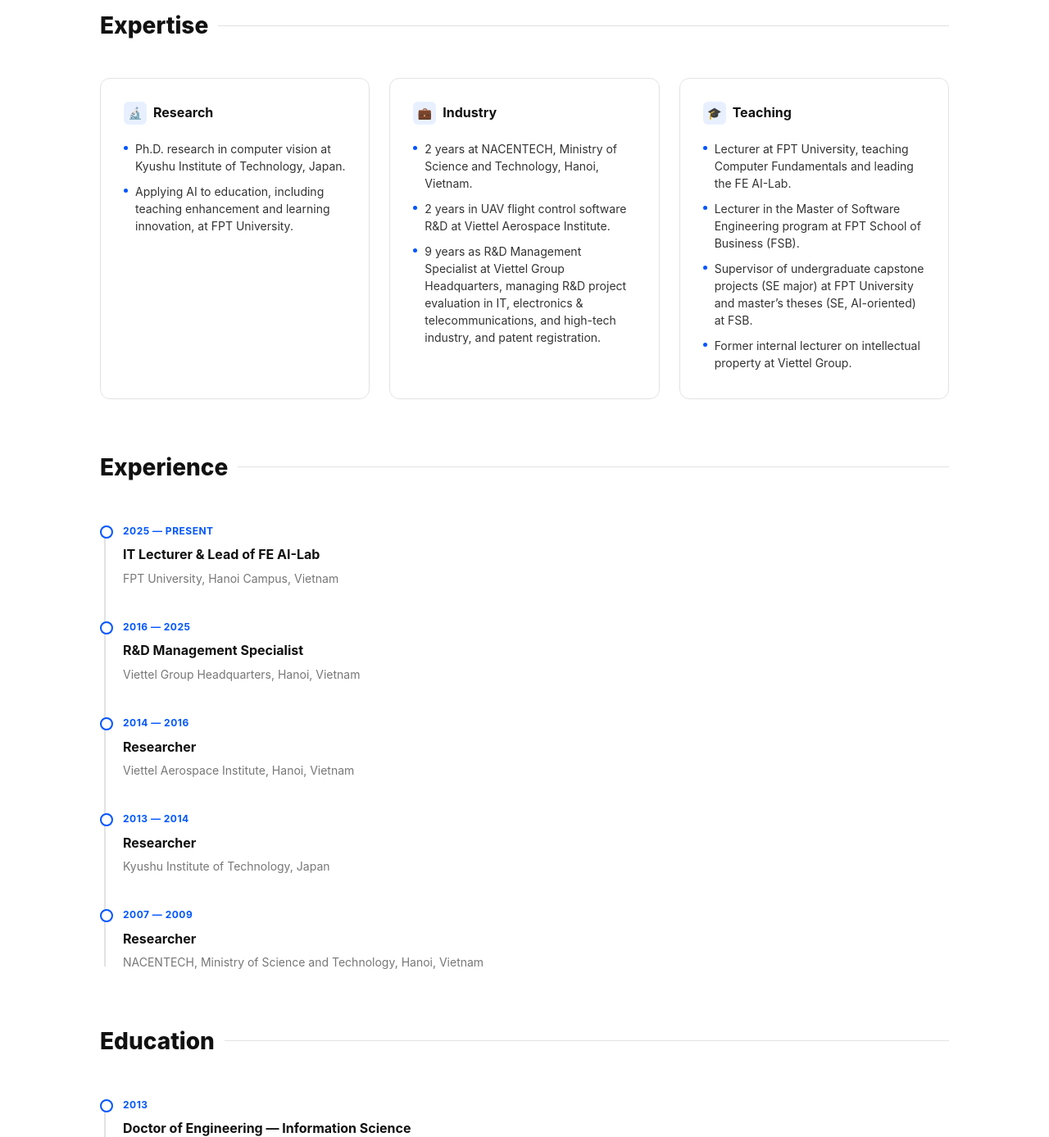
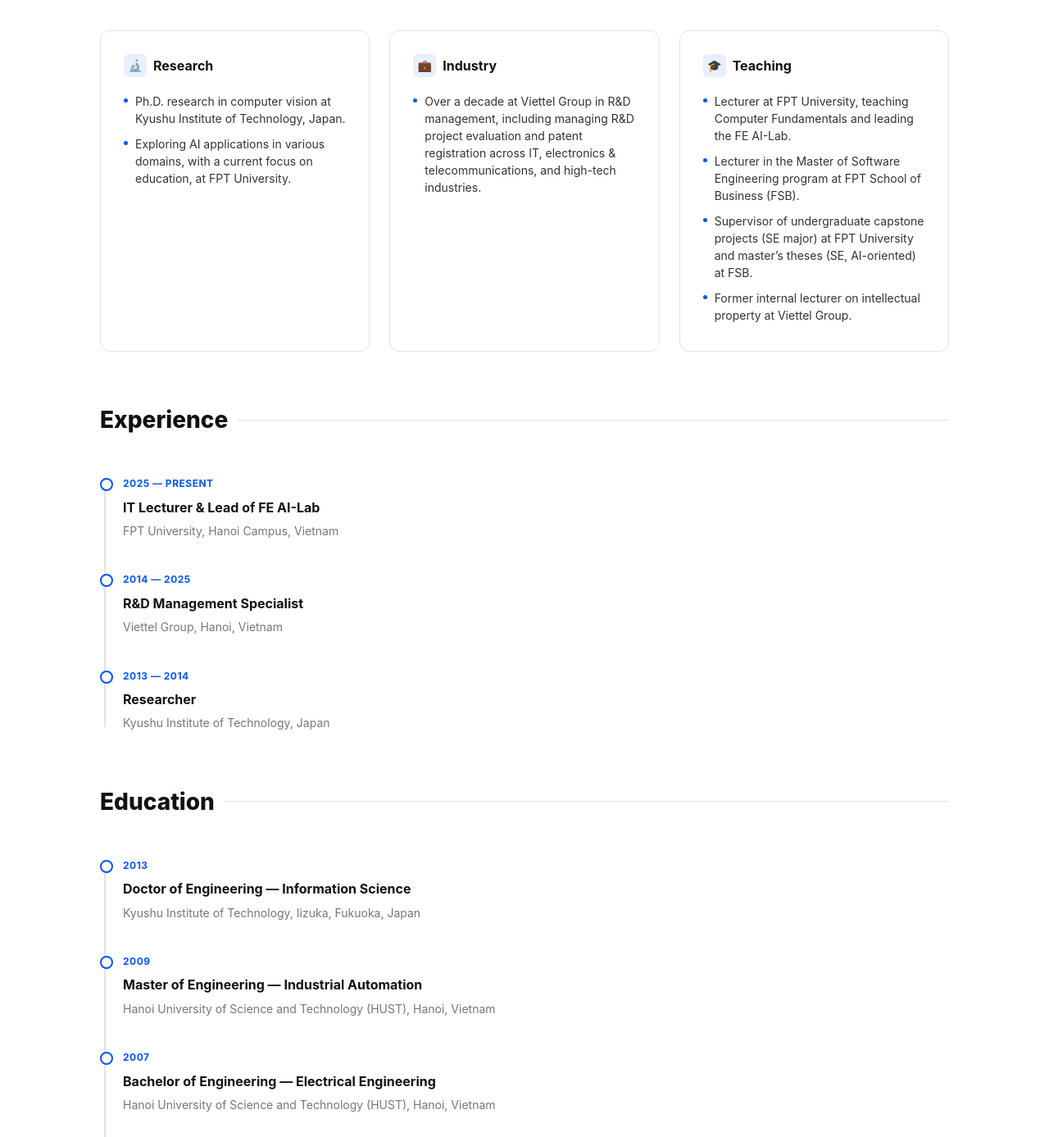
Before and after one commit to drtrunghieubui/buitrunghieu.github.io, a plain HTML site: page index.html in a window 1280 px wide. Shown: the part 1332-2719 px from the top of the page at 82% size. Drawn offline with Linux system fonts and the light colour scheme.

Commit message:
Add files via upload

```diff
--- a/index.html
+++ b/index.html
@@ -852,7 +852,7 @@
 
       <div class="bio reveal">
         <p>Dr. Trung Hieu Bui is an IT Lecturer at FPT University in Hanoi, Vietnam, where he teaches Computing Fundamentals and leads the FE AI-Lab.</p>
-        <p>He holds a Ph.D. in computer vision from Kyushu Institute of Technology (KIT), Japan. Before joining FPT University, he worked at NACENTECH under the Ministry of Science and Technology of Vietnam, and then at Viettel Group for 11 years &mdash; two years at Viettel Aerospace Institute in UAV flight control software R&amp;D, and nine years at Viettel Group Headquarters as an R&amp;D Management Specialist. His current research focused on Computer Vision and AI Applications.</p>
+        <p>He holds a Ph.D. in computer vision from Kyushu Institute of Technology (KIT), Japan. Before joining FPT University, he spent over a decade at Viettel Group in R&amp;D management. His current research focuses on Computer Vision and AI Applications.</p>
       </div>
 
       <div class="info-chips reveal">
@@ -873,15 +873,13 @@
           <h3><span class="icon">&#128300;</span> Research</h3>
           <ul>
             <li>Ph.D. research in computer vision at Kyushu Institute of Technology, Japan.</li>
-            <li>Applying AI to education, including teaching enhancement and learning innovation, at FPT University.</li>
+            <li>Exploring AI applications in various domains, with a current focus on education, at FPT University.</li>
           </ul>
         </div>
         <div class="exp-card">
           <h3><span class="icon">&#128188;</span> Industry</h3>
           <ul>
-            <li>2 years at NACENTECH, Ministry of Science and Technology, Hanoi, Vietnam.</li>
-            <li>2 years in UAV flight control software R&amp;D at Viettel Aerospace Institute.</li>
-            <li>9 years as R&amp;D Management Specialist at Viettel Group Headquarters, managing R&amp;D project evaluation in IT, electronics &amp; telecommunications, and high-tech industry, and patent registration.</li>
+            <li>Over a decade at Viettel Group in R&amp;D management, including managing R&amp;D project evaluation and patent registration across IT, electronics &amp; telecommunications, and high-tech industries.</li>
           </ul>
         </div>
         <div class="exp-card">
@@ -909,24 +907,14 @@
             <span class="school">FPT University, Hanoi Campus, Vietnam</span>
           </div>
           <div class="edu-item">
-            <span class="year">2016 &mdash; 2025</span>
+            <span class="year">2014 &mdash; 2025</span>
             <h4>R&amp;D Management Specialist</h4>
-            <span class="school">Viettel Group Headquarters, Hanoi, Vietnam</span>
-          </div>
-          <div class="edu-item">
-            <span class="year">2014 &mdash; 2016</span>
-            <h4>Researcher</h4>
-            <span class="school">Viettel Aerospace Institute, Hanoi, Vietnam</span>
+            <span class="school">Viettel Group, Hanoi, Vietnam</span>
           </div>
           <div class="edu-item">
             <span class="year">2013 &mdash; 2014</span>
             <h4>Researcher</h4>
             <span class="school">Kyushu Institute of Technology, Japan</span>
-          </div>
-          <div class="edu-item">
-            <span class="year">2007 &mdash; 2009</span>
-            <h4>Researcher</h4>
-            <span class="school">NACENTECH, Ministry of Science and Technology, Hanoi, Vietnam</span>
           </div>
         </div>
       </div>
```
